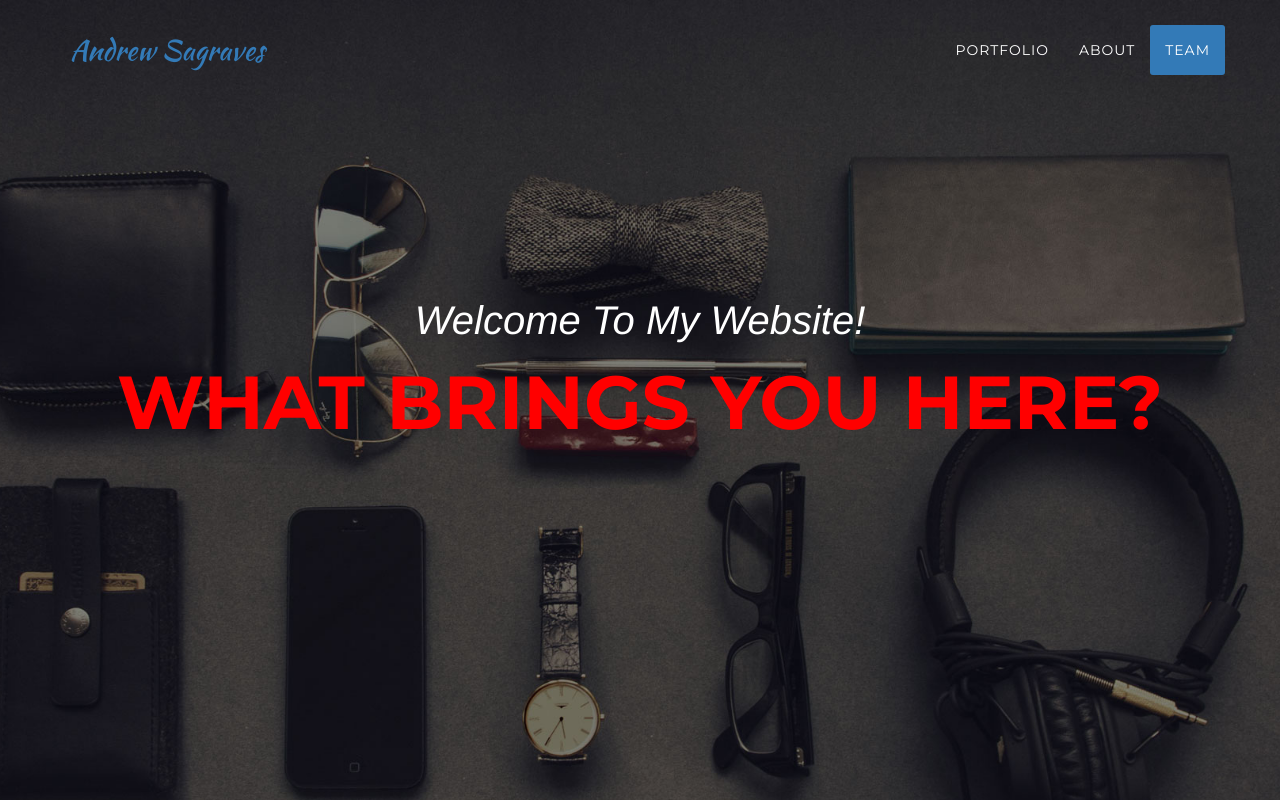
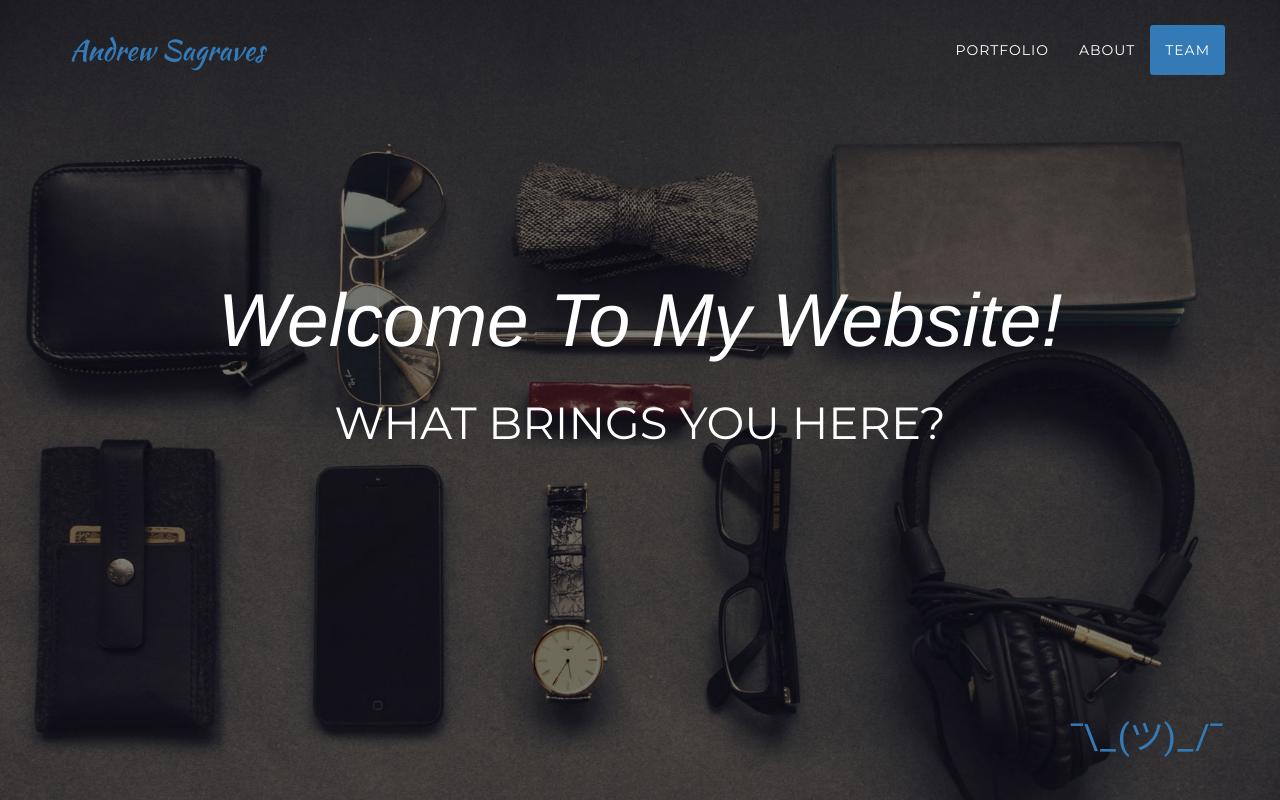
Before and after one commit to asagraves/AndrewSagraves.github.io, a website: page startbootstrap-agency-gh-pages/index.html in a window 1280 px wide. Shown: the top 800 px of the page. Drawn offline with nearby package versions, Linux system fonts and the light colour scheme; a web font is replaced by a local one.

Commit message:
landing page desktop complete

```diff
--- a/startbootstrap-agency-gh-pages/css/agency.css
+++ b/startbootstrap-agency-gh-pages/css/agency.css
@@ -290,19 +290,26 @@ header .intro-text .intro-heading {
   header .intro-text .intro-lead-in {
     font-family: "Droid Serif", "Helvetica Neue", Helvetica, Arial, sans-serif;
     font-style: italic;
-    font-size: 40px;
+    font-size: 75px;
+    font-weight: 500;
     line-height: 40px;
-    margin-bottom: 25px;
+    margin-bottom: 45px;
   }
   header .intro-text .intro-heading {
     font-family: "Montserrat", "Helvetica Neue", Helvetica, Arial, sans-serif;
     text-transform: uppercase;
-    font-weight: 700;
-    font-size: 75px;
+    font-weight: 200;
+    font-size: 45px;
     line-height: 75px;
     margin-bottom: 50px;
-    padding-bottom: 300px;
-    color: red;
+    padding-bottom: 200px;
+  }
+  .derp {
+    font-size: 35px;
+    padding-left: 1000px;
+    position: fixed;
+    color: #337ab7;
+
   }
 }
 
--- a/startbootstrap-agency-gh-pages/index.html
+++ b/startbootstrap-agency-gh-pages/index.html
@@ -73,7 +73,9 @@
         <div class="container">
             <div class="intro-text">
                 <div class="intro-lead-in">Welcome To My Website!</div>
-                <div class="intro-heading">What brings you here?</div>
+                <div class="intro-heading">What brings you here?
+                </div>
+                <div class="derp">¯\_(ツ)_/¯</div>
             </div>
         </div>
     </header>
```
